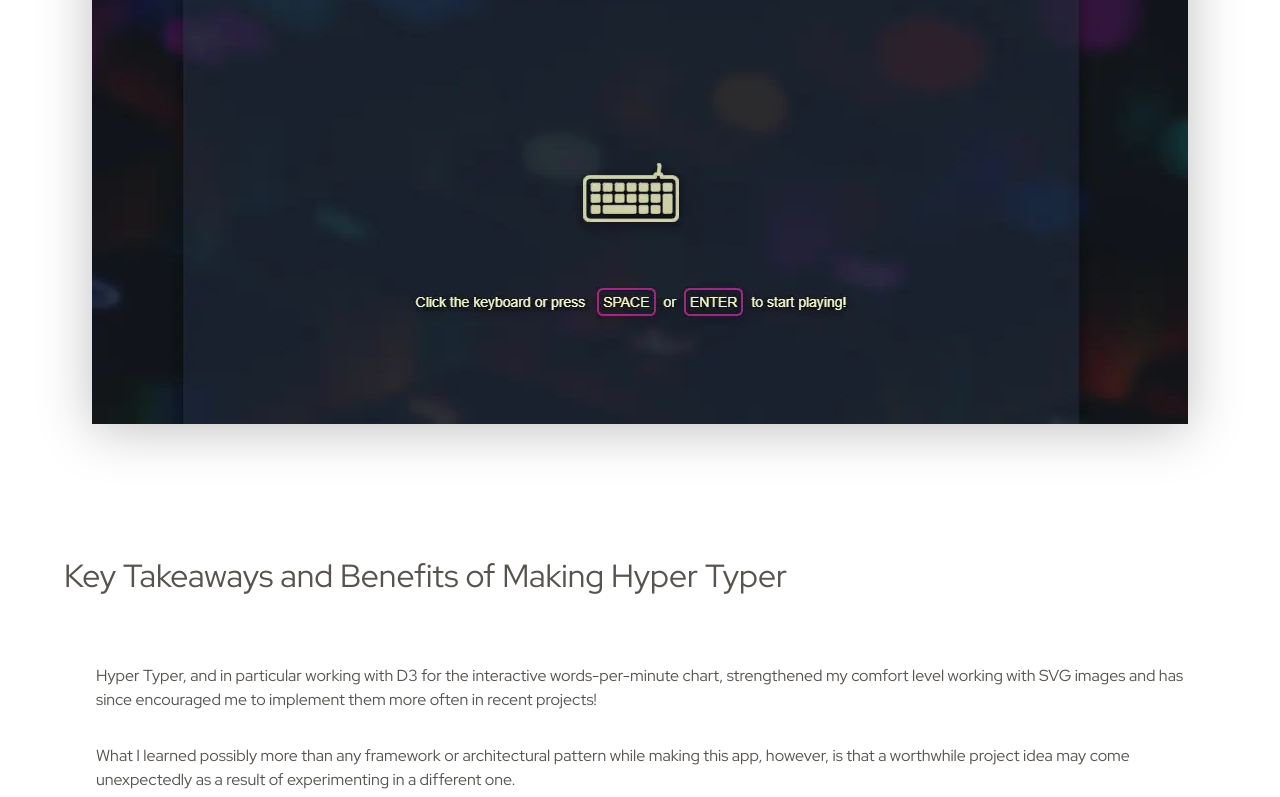
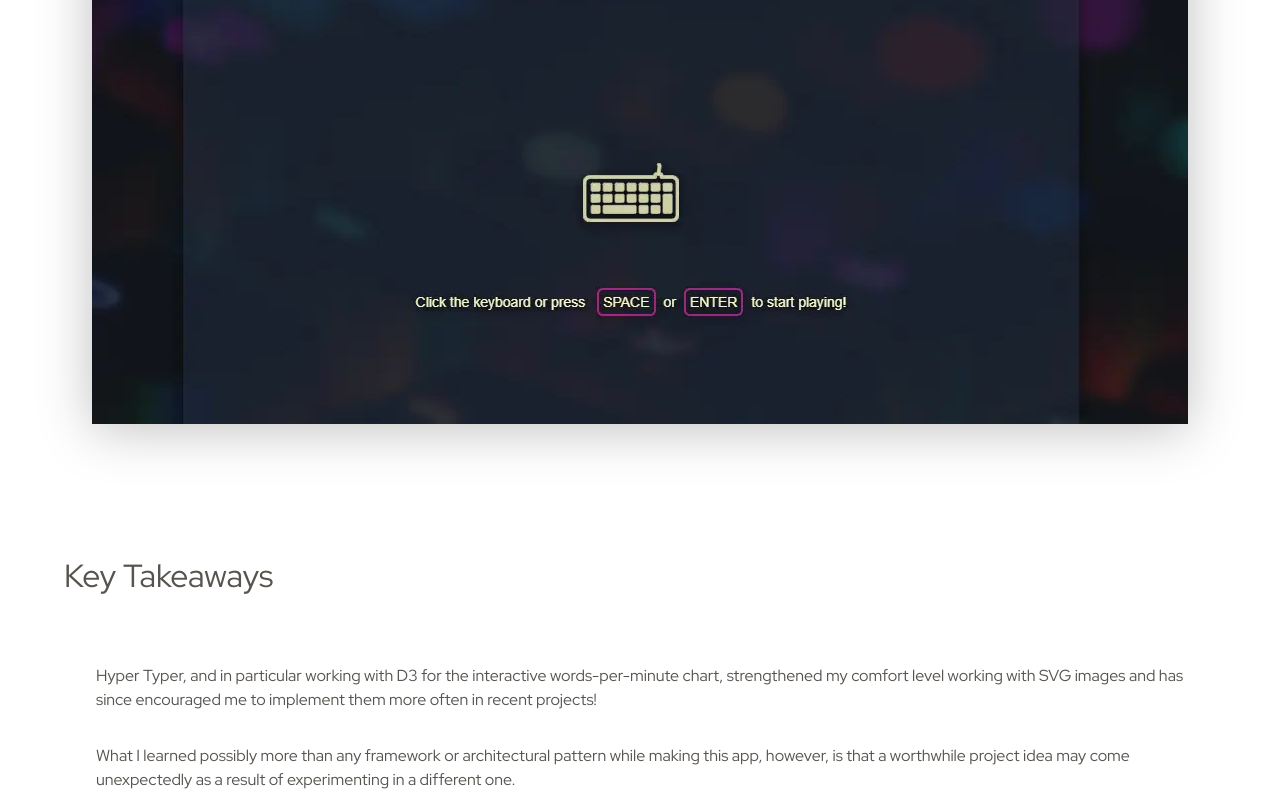
Before and after one commit to julianlk522/portfo, a Next.js app: page /typing in a window 1280 px wide. Shown: the part 2442-3239 px from the top of the page. Built offline with nearby package versions, Linux system fonts and the light colour scheme.

Commit message:
edit for consistency

```diff
--- a/pages/typing.tsx
+++ b/pages/typing.tsx
@@ -320,7 +320,7 @@ function HyperTyperDetails({ darkMode }) {
 							fontSize: 'clamp(2rem, 4vw, 4vh)',
 						}}
 					>
-						Key Takeaways and Benefits of Making Hyper Typer
+						Key Takeaways
 					</h2>
 					<div className='mt-16 flex flex-col space-y-8 px-8 md:pr-0'>
 						<p>
```
